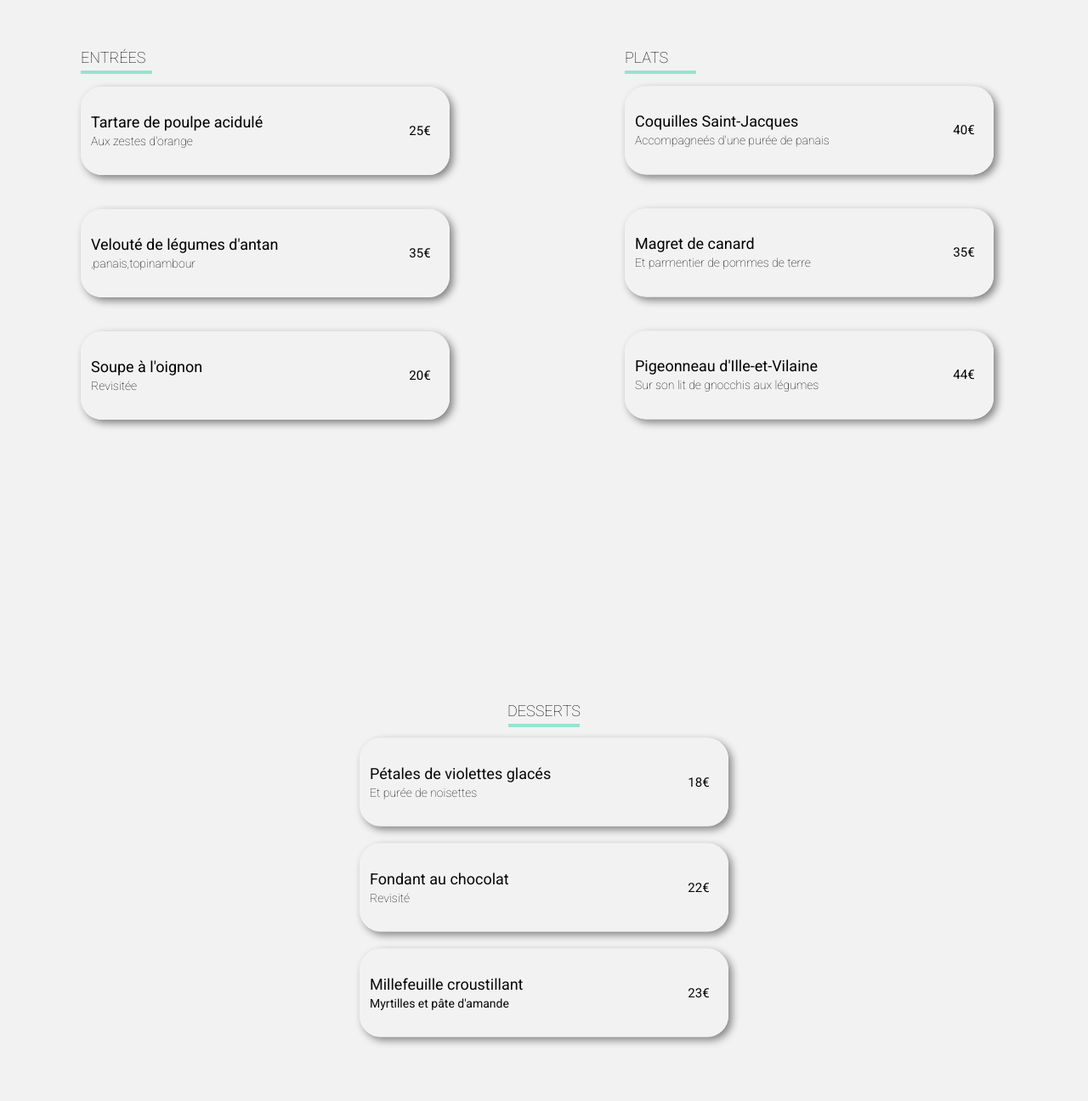
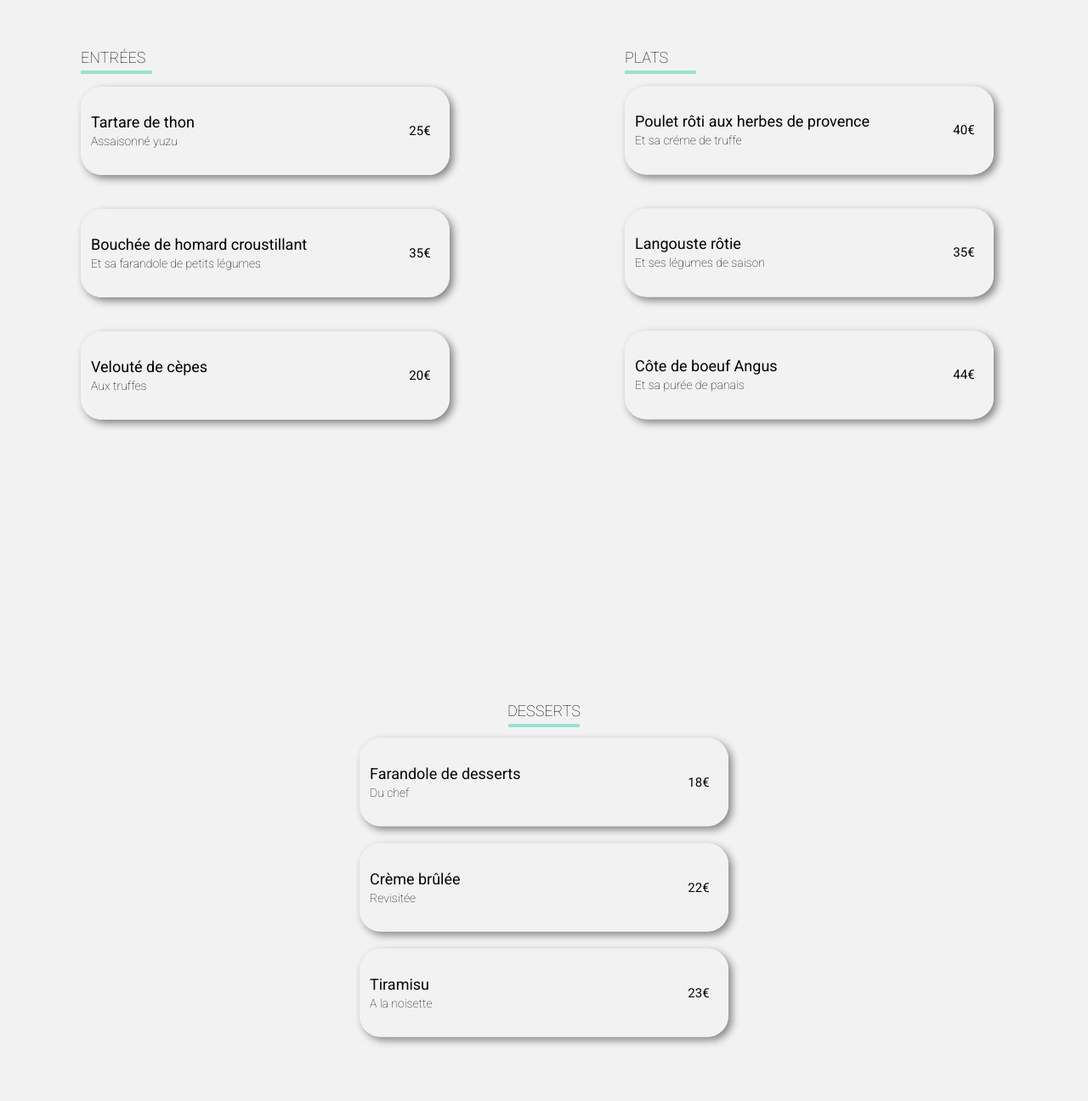
Before and after one commit to soso79/projet_3, a website: page le_delice.html in a window 1280 px wide. Shown: the part 564-1860 px from the top of the page at 85% size. Drawn offline with Linux system fonts and the light colour scheme; a web font is replaced by a local one.

Commit message:
delice fini

```diff
--- a/le_delice.html
+++ b/le_delice.html
@@ -58,8 +58,8 @@
                     <!--creation d une div filters qui regroupe prix ,contenu , et animation-->
                     <div class="entrees__filters ">
                         <div class="entrees__texte">
-                            Tartare de poulpe acidulé<br>
-                            <span>Aux zestes d'orange </span>
+                            Tartare de thon<br>
+                            <span>Assaisonné yuzu </span>
                         </div>
 
                         <div class="entrees__prix">25€</div>
@@ -70,8 +70,8 @@
                     </div>
 
                     <div class="entrees__filters ">
-                        <div class="entrees__texte">Velouté de légumes d'antan<br>
-                            <span>,panais,topinambour</span>
+                        <div class="entrees__texte">Bouchée de homard croustillant<br>
+                            <span>Et sa farandole de petits légumes</span>
                         </div>
 
                         <div class="entrees__prix">35€</div>
@@ -81,8 +81,8 @@
 
                     </div>
                     <div class="entrees__filters ">
-                        <div class="entrees__texte">Soupe à l'oignon<br>
-                            <span>Revisitée</span>
+                        <div class="entrees__texte">Velouté de cèpes<br>
+                            <span>Aux truffes</span>
                         </div>
 
                         <div class="entrees__prix">20€</div>
@@ -103,8 +103,8 @@
 
                     <!--ici nous répétons la meme chose que pour entréés-->
                     <div class="plats__filters ">
-                        <p class="plats__texte">Coquilles Saint-Jacques<br>
-                            <span>Accompagneés d'une purée de panais</span>
+                        <p class="plats__texte">Poulet rôti aux herbes de provence<br>
+                            <span>Et sa créme de truffe</span>
                         </p>
 
                         <div class="plats__prix">40€</div>
@@ -115,8 +115,8 @@
                     </div>
 
                     <div class="plats__filters ">
-                        <p class="plats__texte">Magret de canard<br>
-                            <span>Et parmentier de pommes de terre</span>
+                        <p class="plats__texte">Langouste rôtie<br>
+                            <span>Et ses légumes de saison</span>
                         </p>
 
                         <div class="plats__prix">35€</div>
@@ -126,8 +126,8 @@
                     </div>
 
                     <div class="plats__filters ">
-                        <p class="plats__texte">Pigeonneau d'Ille-et-Vilaine<br>
-                            <span>Sur son lit de gnocchis aux légumes</span>
+                        <p class="plats__texte">Côte de boeuf Angus<br>
+                            <span>Et sa purée de panais</span>
                         </p>
 
                         <div class="plats__prix">44€</div>
@@ -146,8 +146,8 @@
 
                     <!--idem entrées-->
                     <div class="Desserts__filters">
-                        <p class="Desserts__texte">Pétales de violettes glacés<br>
-                            <span>Et purée de noisettes</span>
+                        <p class="Desserts__texte">Farandole de desserts<br>
+                            <span>Du chef</span>
                         </p>
 
                         <div class="Desserts__prix">18€</div>
@@ -158,8 +158,8 @@
                     </div>
 
                     <div class="Desserts__filters">
-                        <p class="Desserts__texte">Fondant au chocolat<br>
-                            <span>Revisité</span>
+                        <p class="Desserts__texte">Crème brûlée<br>
+                            <span>Revisitée</span>
                         </p>
 
                         <div class="Desserts__prix">22€</div>
@@ -169,8 +169,8 @@
                     </div>
 
                     <div class="Desserts__filters">
-                        <p class="Desserts__texte">Millefeuille croustillant<br>
-                            <span id="speciale">Myrtilles et pâte d'amande</span>
+                        <p class="Desserts__texte">Tiramisu<br>
+                            <span>A la noisette </span>
                         </p>
 
                         <div class="Desserts__prix">23€</div>
```
Also changed, not shown: la_note.html (+1 -1 lines).
